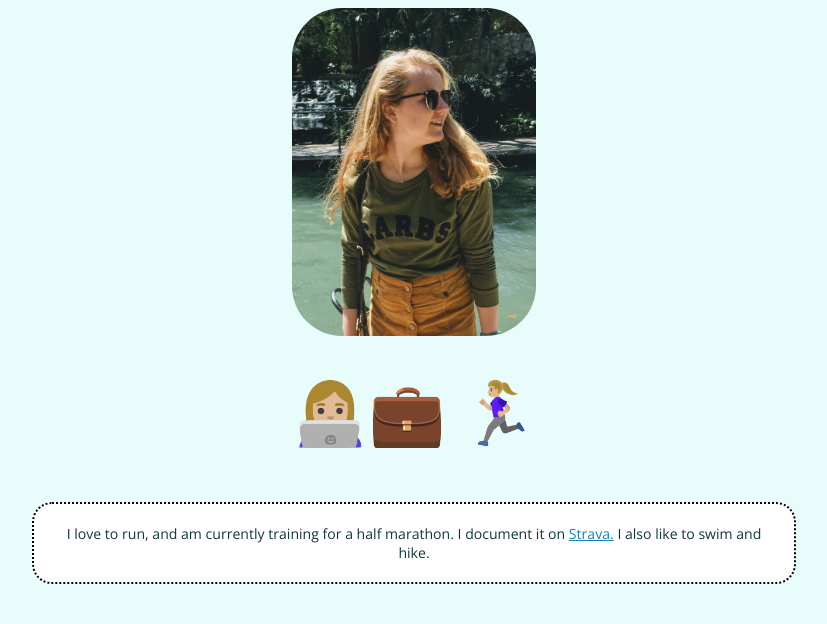
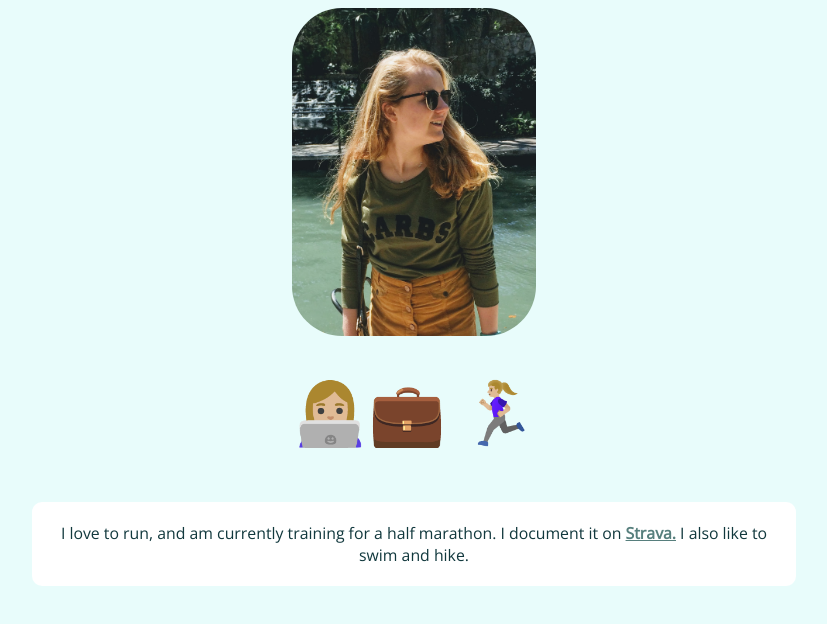
Before and after one commit to hannahvoelker/hannahvoelker.github.io, a plain HTML site: page index.html in a window 1280 px wide. Both pictures are taken after a click on the element "🏃🏼‍♀️". Shown: the whole page, without its empty margins (226-1053 px from the left). Drawn offline with nearby package versions, Linux system fonts and the light colour scheme.

Commit message:
improvements

```diff
--- a/index.html
+++ b/index.html
@@ -11,12 +11,12 @@
   $(document).ready(function() {
       $("div.github").click(function(){
         $("div#description").empty();
-        $("div#description").append("<p> Aside from the interesting work I do in class, I love to tinker with side projects in my free time. See both on <a href =\"https://www.github.com/hannahvoelker\"> my Github.</a>Outside of writing code, I am also a teaching assistant for the Introduction to Computer Science, and volunteer with Tufts Girls of Code. </p> ");
+        $("div#description").append("<p> Aside from the interesting work I do in class, I love to tinker with side projects in my free time. See both on <a href =\"https://www.github.com/hannahvoelker\"> my Github.</a> Outside of writing code, I am also a teaching assistant for the Introduction to Computer Science, and volunteer with Tufts Girls of Code. </p> ");
         $("div#description").show();
       });
        $("div.linkedin").click(function(){
         $("div#description").empty();
-        $("div#description").append("<p> My <a href = \"https://www.dropbox.com/s/82hyon9507cxqdh/hannahvoelker.pdf?dl=0\">resume</a> provides a summary of where I've been so far. Learn more about my professional development on <a href =\"https://www.linkedin.com/in/hannahvoelker\">LinkedIn.</a></p>");
+        $("div#description").append("<p> I'm a senior at Tufts University double majoring in computer science and biomedical engineering. My <a href = \"https://www.dropbox.com/s/82hyon9507cxqdh/hannahvoelker.pdf?dl=0\">resume</a> provides a summary of where I've been so far. Learn more about my professional development on <a href =\"https://www.linkedin.com/in/hannahvoelker\">LinkedIn.</a></p>");
         $("div#description").show();
       });
     $("div.strava").click(function(){
--- a/style.css
+++ b/style.css
@@ -33,7 +33,7 @@ h3 {
 }
 
 p {
-    font-size: 0.8em;
+    font-size: 0.9em;
     font-family: 'Open Sans', sans-serif;
     color: #11383d;
     padding:20px;
@@ -42,8 +42,7 @@ p {
     margin-right: 250px;
     margin-left: 250px;
     text-align: center;
-    border: 2px dotted black;
-    border-radius:20px;
+    border-radius:10px;
 }
 .description {
     background-color: white;
@@ -76,8 +75,10 @@ ul {
      list-style-position: inside;
 }
 a {
-    color: #1481b7;
+    color: #577f7d;
+    font-weight: bolder;
 }
 a:visited {
-   color: #77d2ff;
+   color: #028c85;
+   font-weight: bolder;
 }
```
